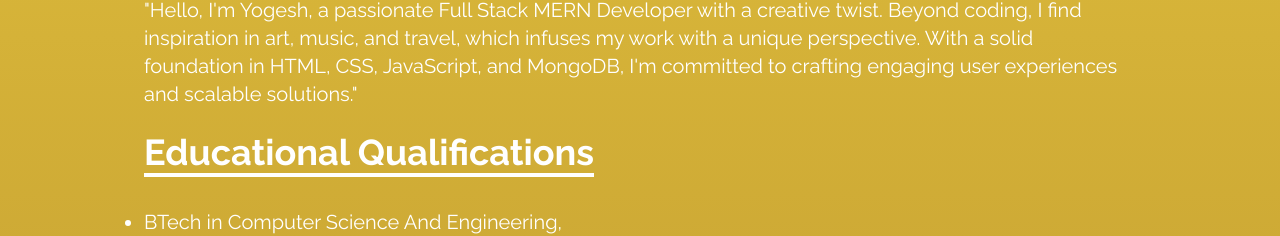
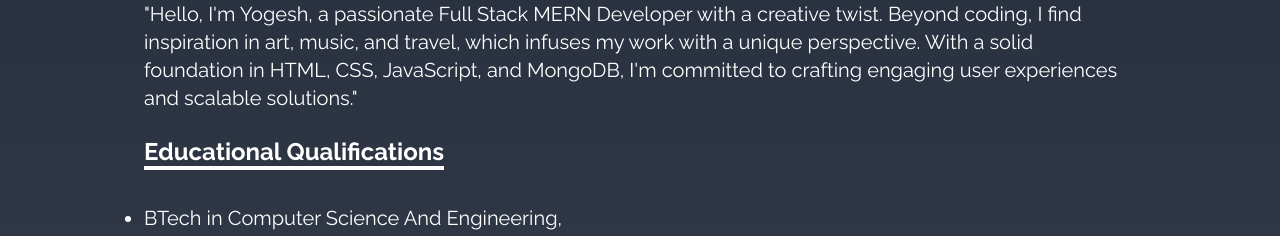
Before and after one commit to YogeshMun0304/Portfolio, a React (Create React App) app: page / in a window 1280 px wide. Shown: the part 1180-1416 px from the top of the page. Built offline with nearby package versions, Linux system fonts and the light colour scheme.

Commit message:
background changed

```diff
--- a/src/App.js
+++ b/src/App.js
@@ -11,7 +11,7 @@ import Sociallinks from "./components/Sociallinks";
 function App() {
 
   return (
-    <div className=" bg-gradient-to-b from-yellow-300 to-yellow-900" >
+    <div className=" bg-gradient-to-b from-gray-900 to-gray-500" >
 
        <Navbar />
      <Home/>
--- a/src/components/About.jsx
+++ b/src/components/About.jsx
@@ -20,7 +20,7 @@ const About = () => {
         </p>
         <br />
         <div className="pb-8">
-            <p className="text-4xl font-bold inline border-b-4 mt-5 border-white">Educational Qualifications</p>
+            <p className="text-2xl font-bold inline border-b-4 mt-5 border-white">Educational Qualifications</p>
         </div>
         <p className="text-xl mt-1 ">
             <ul className="bullet-list flex flex-col gap-10">
```
